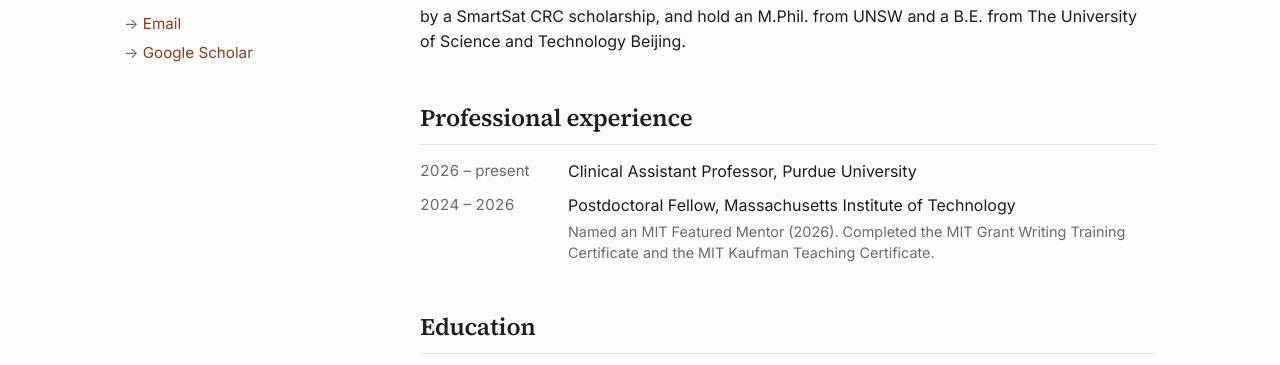
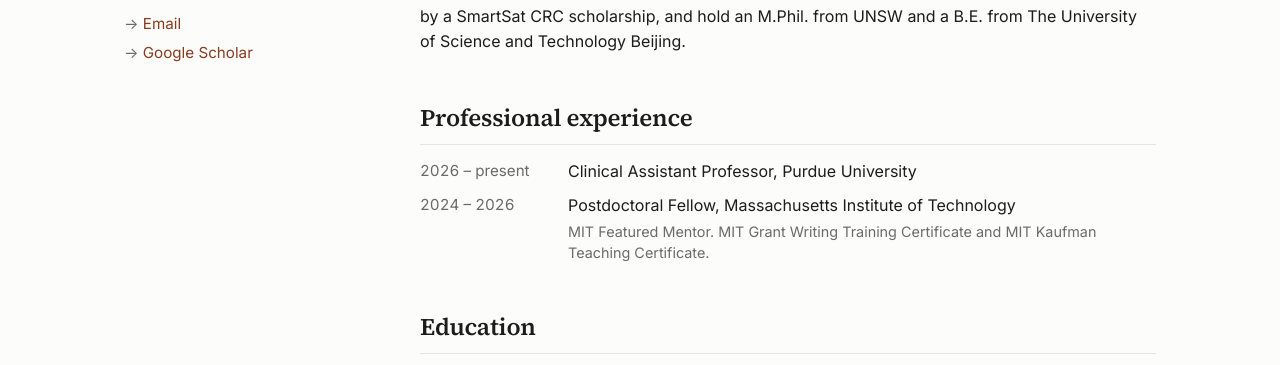
Before and after one commit to changgeo/changgeo.github.io, a plain HTML site: page index.html in a window 1280 px wide. Shown: the part 361-726 px from the top of the page. Drawn offline with Linux system fonts and the light colour scheme.

Commit message:
Experience: drop year from postdoc sub-line
Co-Authored-By: Claude Fable 5.1 <noreply@anthropic.com>

```diff
--- a/index.html
+++ b/index.html
@@ -55,7 +55,7 @@
       <h2>Professional experience</h2>
       <ul class="news timeline">
         <li><time>2026 &ndash; present</time><span>Clinical Assistant Professor, Purdue University</span></li>
-        <li><time>2024 &ndash; 2026</time><span>Postdoctoral Fellow, Massachusetts Institute of Technology<br><small class="sub">Named an MIT Featured Mentor (2026). Completed the MIT Grant Writing Training Certificate and the MIT Kaufman Teaching Certificate.</small></span></li>
+        <li><time>2024 &ndash; 2026</time><span>Postdoctoral Fellow, Massachusetts Institute of Technology<br><small class="sub">MIT Featured Mentor. MIT Grant Writing Training Certificate and MIT Kaufman Teaching Certificate.</small></span></li>
       </ul>
     </section>
 
```
